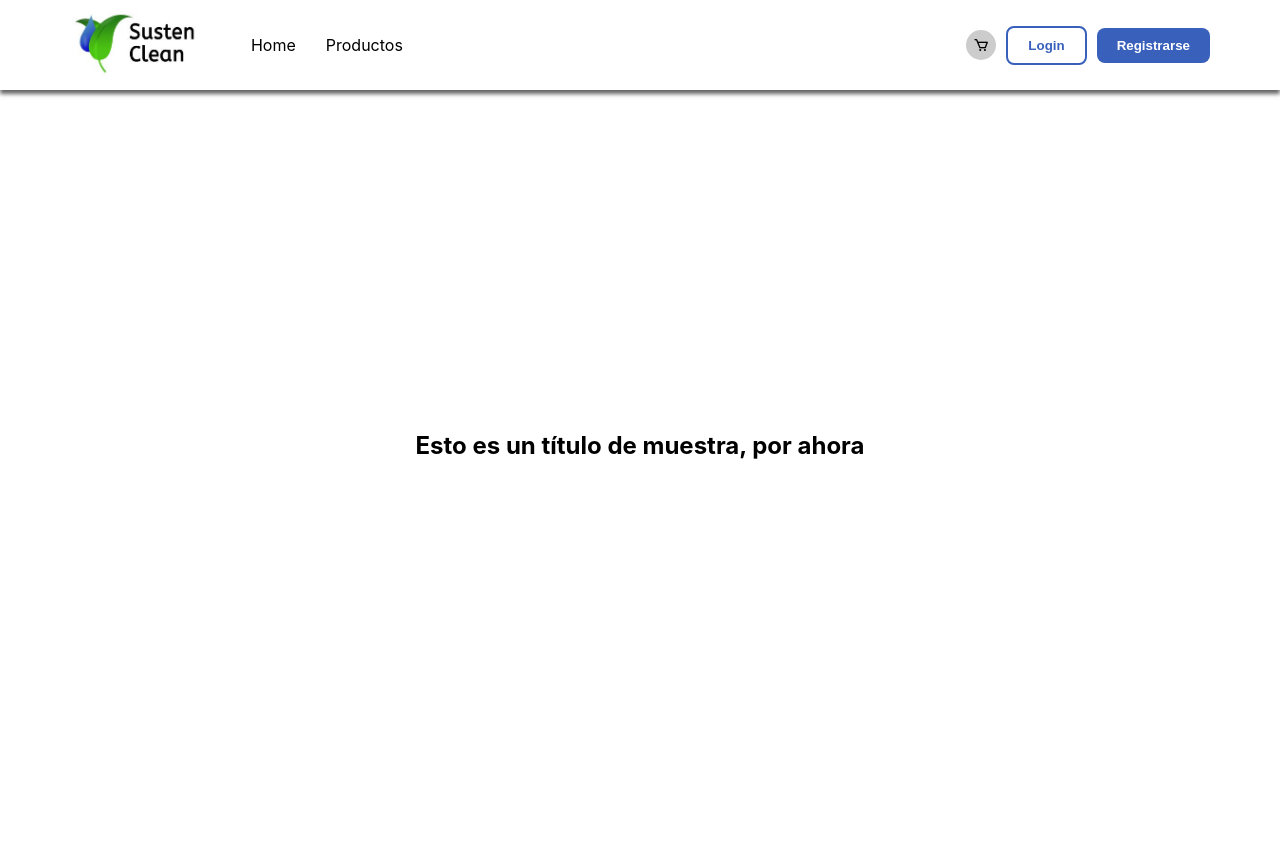
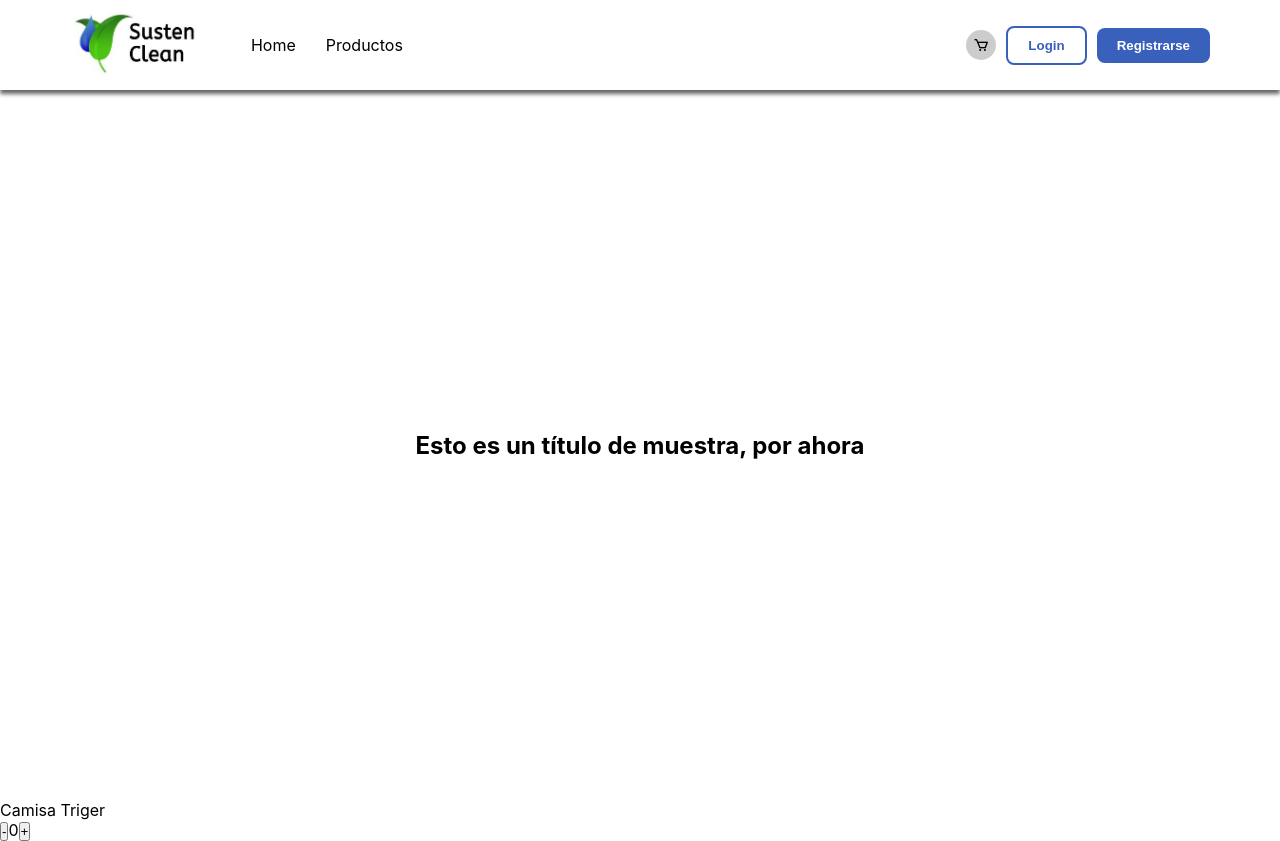
Before and after one commit to EstebanPechuan/coderhouse-react-comision37735, a React (Create React App) app in the folder susten-clean-shop/: page / in a window 1280 px wide. Before the commit the page ends 800 px from the top, so only its background shows below. Built offline with nearby package versions, Linux system fonts and the light colour scheme.

Commit message:
ItemCount

```diff
--- a/susten-clean-shop/src/App.js
+++ b/susten-clean-shop/src/App.js
@@ -2,12 +2,17 @@ import React from "react";
 import './App.css';
 import { Navbar } from "./components/Navbar/Navbar";
 import { ItemListContainer } from "./components/ItemListContainer/ItemListContainer";
+import { ItemCount } from "./components/ItemCount/ItemCount";
+
+import { useState } from "react";
 
 function App() {
+  const [number, setNumber] = useState(0)
   return (
     <React.Fragment>
       <Navbar />
       <ItemListContainer />
+      <ItemCount setNumber={setNumber} number={number} stock={5} initial="1" />
     </React.Fragment>
   );
 }
--- /dev/null
+++ b/susten-clean-shop/src/components/ItemCount/ItemCount.js
@@ -0,0 +1,20 @@
+import { useState } from "react";
+
+export function ItemCount({number, setNumber, stock, initial}) {
+    return (
+        <div>
+            <p>Camisa Triger</p>
+
+            <div>
+                <button onClick={() => {
+                    setNumber(number--)
+                }}>-</button>
+                {/* <input type="text" name="numero" value={number}/> */}
+                <span>{number}</span>
+                <button onClick={() => {
+                    setNumber(number++)
+                }}>+</button>
+            </div>
+        </div>
+    );
+}
```
Also changed, not shown: susten-clean-shop/src/components/ItemCount/ItemCount.css (added).
